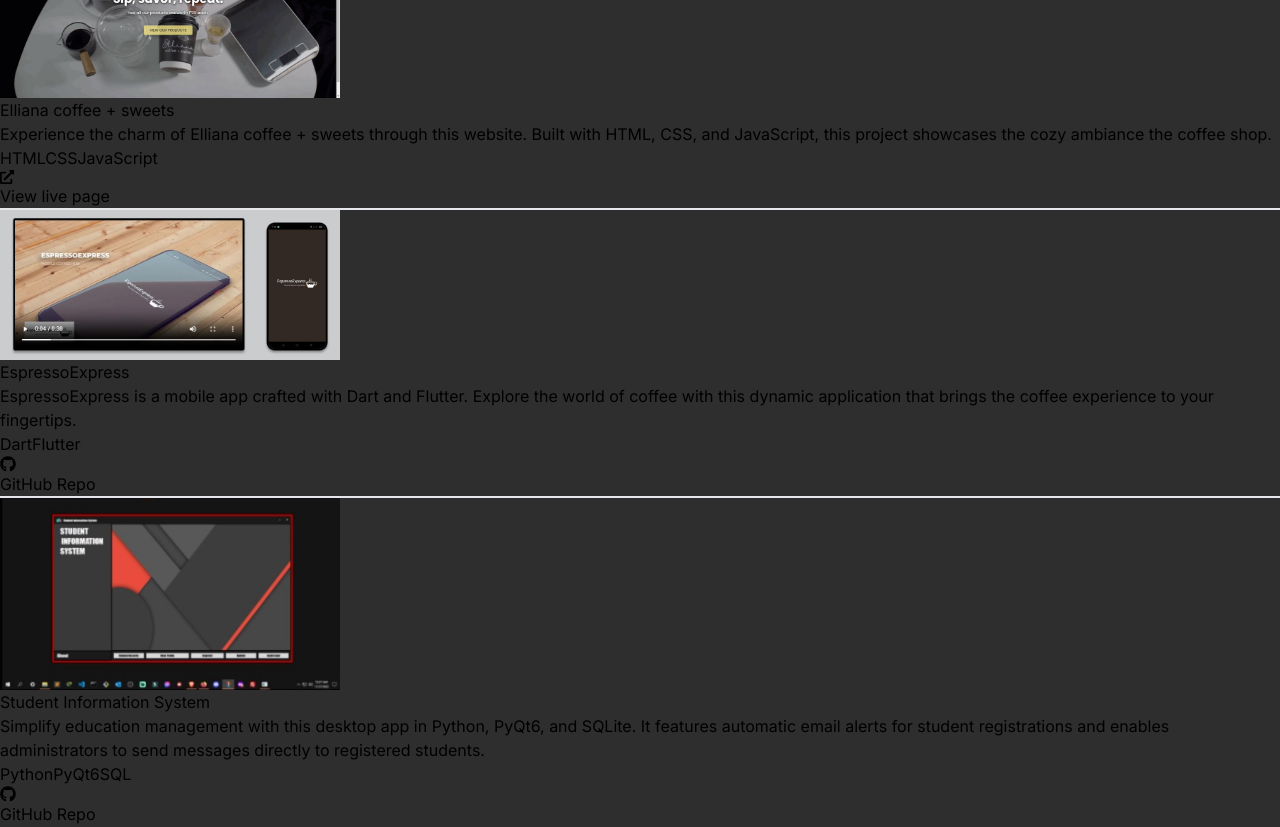
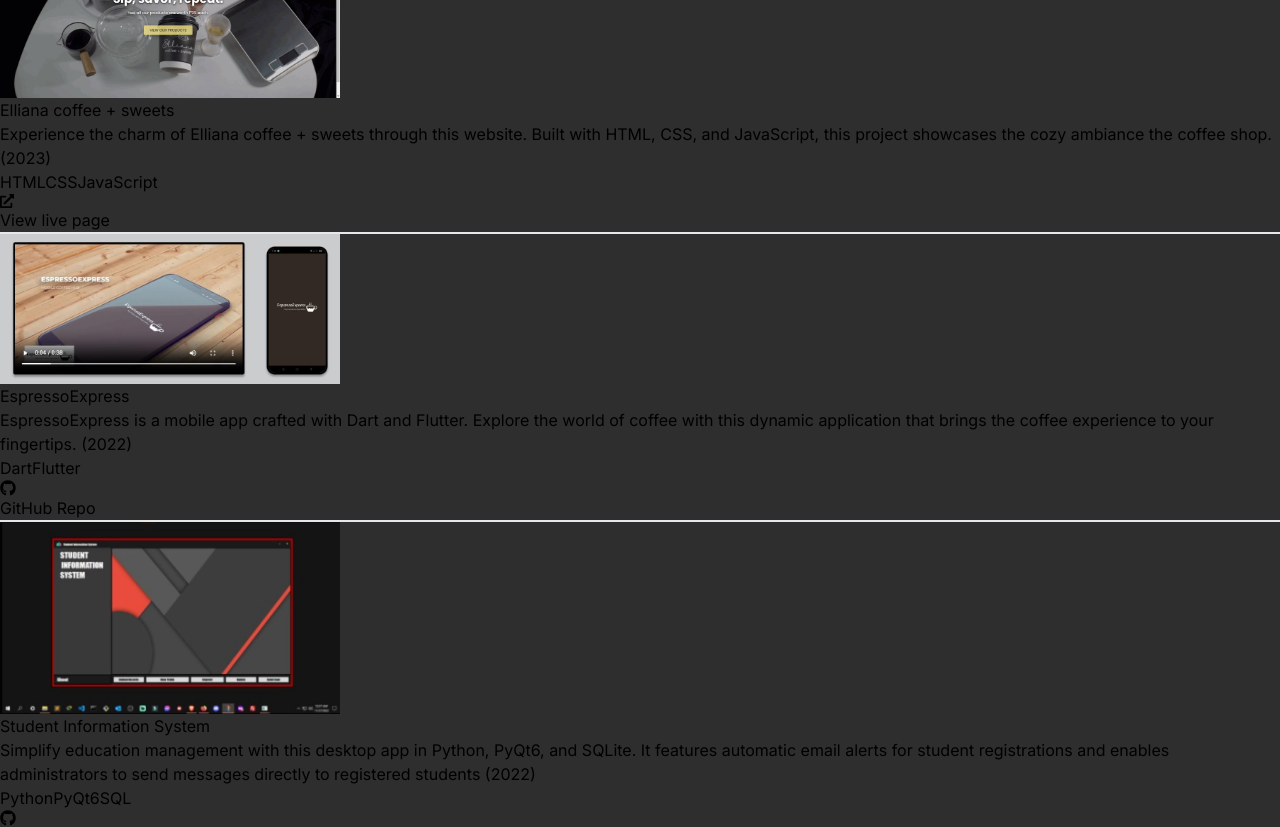
Before and after one commit to eligiorbautista/eligiodev, a React (Vite) app: page / in a window 1280 px wide. Shown: the part 2220-3047 px from the top of the page. Built offline with nearby package versions, Linux system fonts and the light colour scheme.

Commit message:
added year for the projects

```diff
--- a/src/constants/index.jsx
+++ b/src/constants/index.jsx
@@ -45,7 +45,7 @@
     title: "NiyogHub Web Application",
     image: project1,
     description:
-      "NiyogHub is an innovative web application developed for coconut farmers in Quezon Province. This capstone project, created alongside my group mates Leonna Almendras and Nikki Bernardo, features real-time chat support, a voice AI assistant, a chat AI assistant, coconut leaf disease classification, and a suitability map.",
+      "NiyogHub is an innovative web application developed for coconut farmers in Quezon Province. This capstone project, created alongside my group mates Leonna Almendras and Nikki Bernardo, features real-time chat support, a voice AI assistant, a chat AI assistant, coconut leaf disease classification, and a suitability map. (2024)",
     technologies: ["React", "Tailwind", "Express.js", "MongoDB"],
     livePage: "https://niyoghub.com",
   },
@@ -53,14 +53,14 @@
     title: "NiyogHub Mobile Application",
     image: project2,
     description:
-      "NiyogHub is an innovative mobile application developed for coconut farmers in Quezon Province. This capstone project, created alongside my group mates Leonna Almendras and Nikki Bernardo, features real-time chat support, a voice AI assistant, a chat AI assistant, coconut leaf disease classification, and a suitability map.",
+      "NiyogHub is an innovative mobile application developed for coconut farmers in Quezon Province. This capstone project, created alongside my group mates Leonna Almendras and Nikki Bernardo, features real-time chat support, a voice AI assistant, a chat AI assistant, coconut leaf disease classification, and a suitability map. (2024)",
     technologies: ["React Native", "Express.js", "MongoDB"],
   },
   {
     title: "NiyogHub Blog",
     image: project3,
     description:
-      "NiyogHub Blog is a coconut news blog app built with React, Vite, and Tailwind CSS, and Express for the backend and MongoDB for the database. It features user authentication with cookie-based token storage, registration notifications, and password resets. Users can create, edit, and delete blog posts, providing an easy way to manage and share content.",
+      "NiyogHub Blog is a coconut news blog app built with React, Vite, and Tailwind CSS, and Express for the backend and MongoDB for the database. It features user authentication with cookie-based token storage, registration notifications, and password resets. Users can create, edit, and delete blog posts, providing an easy way to manage and share content. (2023)",
     technologies: ["React", "Tailwind", "Express.js", "MongoDB"],
     githubRepo: 'https://github.com/eligiorbautista/niyoghub-blog',
   },
@@ -68,7 +68,7 @@
     title: "NoteKeeper",
     image: project4,
     description:
-      "NoteKeeper is a note-taking app built with React and Vite, styled with Tailwind CSS. It utilizes Django for the backend and SQLite3 for the database. It supports user authentication, email notifications, password resets, and CRUD operations for notes. The app features a responsive design, text editing, and a RESTful API for seamless communication.",
+      "NoteKeeper is a note-taking app built with React and Vite, styled with Tailwind CSS. It utilizes Django for the backend and SQLite3 for the database. It supports user authentication, email notifications, password resets, and CRUD operations for notes. The app features a responsive design, text editing, and a RESTful API for seamless communication. (2023)",
     technologies: ["React", "Tailwind", "Django", "SQLite3"],
     githubRepo: 'https://github.com/eligiorbautista/notekeeper',
   },
@@ -76,7 +76,7 @@
     title: "Elliana coffee + sweets",
     image: project5,
     description:
-      "Experience the charm of Elliana coffee + sweets through this website. Built with HTML, CSS, and JavaScript, this project showcases the cozy ambiance the coffee shop.",
+      "Experience the charm of Elliana coffee + sweets through this website. Built with HTML, CSS, and JavaScript, this project showcases the cozy ambiance the coffee shop. (2023)",
     technologies: ["HTML", "CSS", "JavaScript"],
     livePage: "https://eliana-coffeesweets.vercel.app",
   },
@@ -84,7 +84,7 @@
     title: "EspressoExpress",
     image: project6,
     description:
-      "EspressoExpress is a mobile app crafted with Dart and Flutter. Explore the world of coffee with this dynamic application that brings the coffee experience to your fingertips.",
+      "EspressoExpress is a mobile app crafted with Dart and Flutter. Explore the world of coffee with this dynamic application that brings the coffee experience to your fingertips. (2022)",
     technologies: ["Dart", "Flutter"],
     githubRepo: 'https://github.com/eligiorbautista/projects/tree/main/Mobile/flutter-espresso-express',
   },
@@ -92,7 +92,7 @@
     title: "Student Information System",
     image: project7,
     description:
-      "Simplify education management with this desktop app in Python, PyQt6, and SQLite. It features automatic email alerts for student registrations and enables administrators to send messages directly to registered students.",
+      "Simplify education management with this desktop app in Python, PyQt6, and SQLite. It features automatic email alerts for student registrations and enables administrators to send messages directly to registered students (2022)",
     technologies: ["Python", "PyQt6", "SQL"],
     githubRepo: 'https://github.com/eligiorbautista/projects/tree/main/Desktop/python_student_information_system',
   },
```
